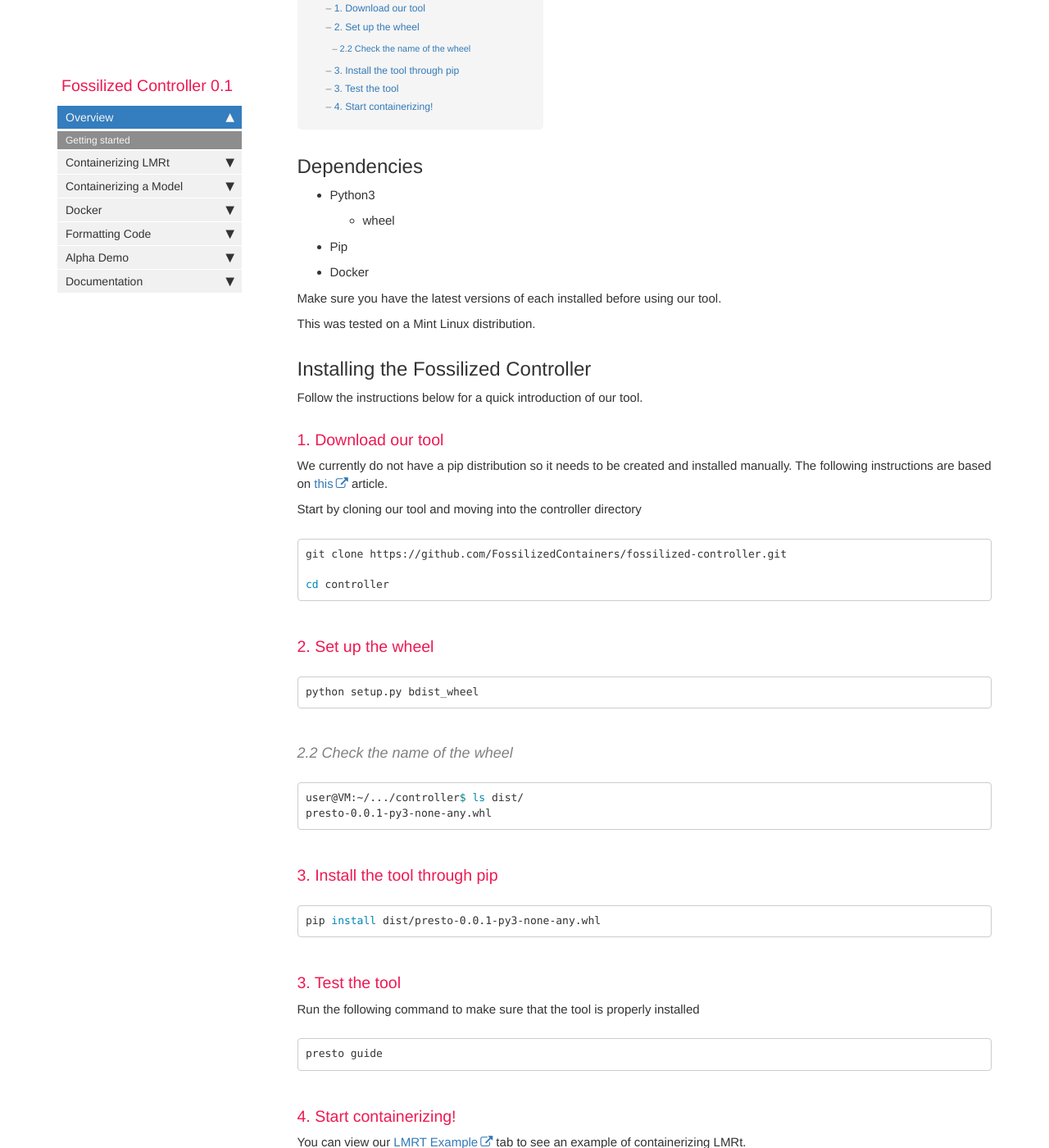
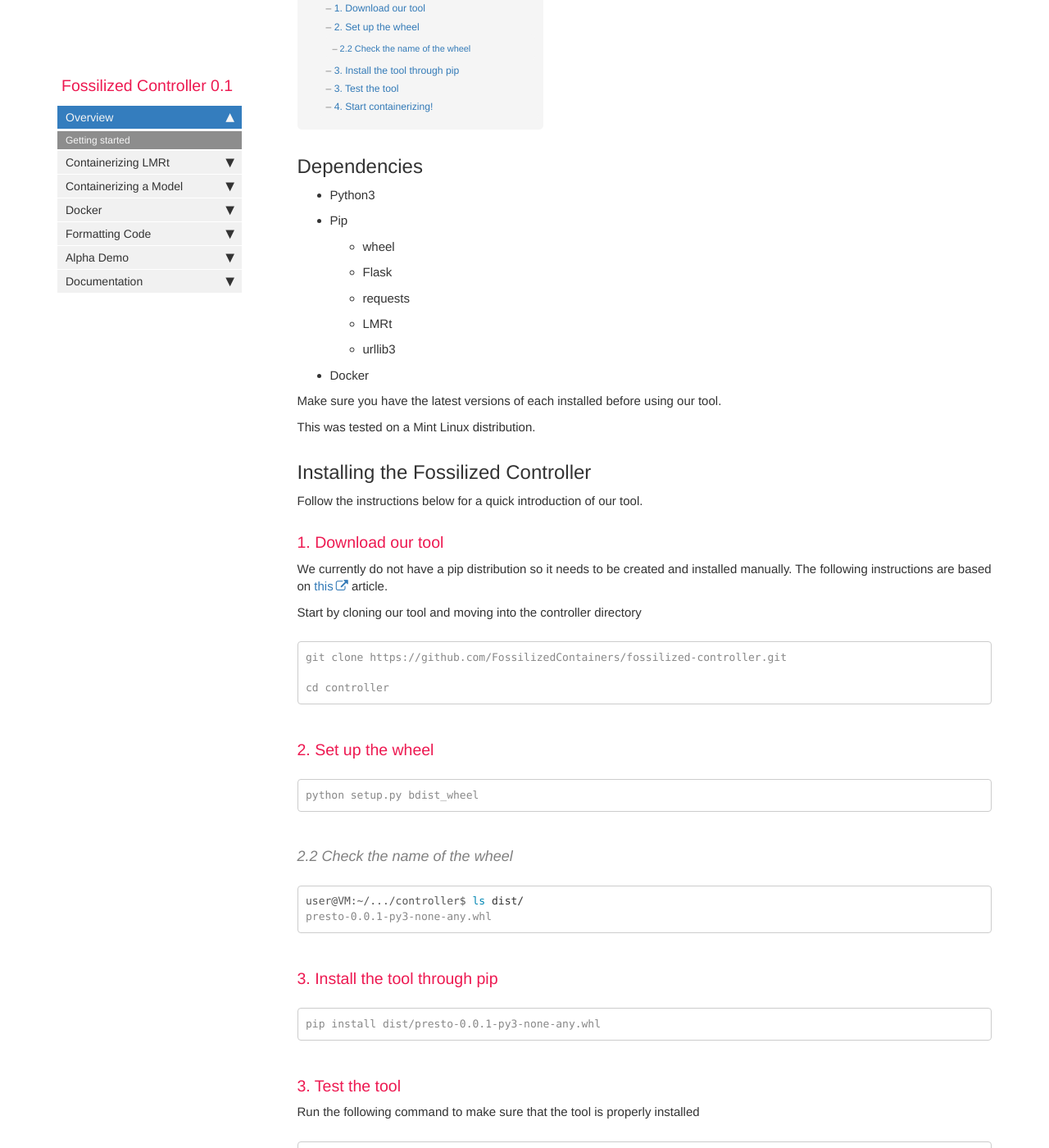
Before and after one commit to FossilizedContainers/fossilized-controller, a Jekyll site: the page built from docs/index.md, in a window 1280 px wide and 1400 px high, scrolled down 282 px. Shown: the whole window at 82% size. Built offline with Jekyll 4.4.1, drawn with Linux system fonts in a browser that asks for light colours; comment, search, counter and statistics services are not loaded.

Commit message:
DOCS: General Updates

````diff
--- a/docs/index.md
+++ b/docs/index.md
@@ -9,8 +9,12 @@
 
 ## Dependencies
 * Python3
+* Pip
   - wheel
-* Pip
+  - Flask
+  - requests
+  - LMRt
+  - urllib3
 * Docker
 
 Make sure you have the latest versions of each installed before using our tool.
@@ -25,31 +29,31 @@
 We currently do not have a pip distribution so it needs to be created and installed manually. The following instructions are based on [this](https://realpython.com/python-wheels/) article.
 
 Start by cloning our tool and moving into the controller directory
-```bash
+```console
 git clone https://github.com/FossilizedContainers/fossilized-controller.git
 
 cd controller
 ```
 
 ### 2. Set up the wheel
-```bash
+```console
 python setup.py bdist_wheel
 ```
 
 #### 2.2 Check the name of the wheel
-```bash
+```console
 user@VM:~/.../controller$ ls dist/
 presto-0.0.1-py3-none-any.whl
 ```
 
 ### 3. Install the tool through pip
-```bash
+```console
 pip install dist/presto-0.0.1-py3-none-any.whl
 ```
 
 ### 3. Test the tool
 Run the following command to make sure that the tool is properly installed
-```bash
+```console
 presto guide
 ```
 
````
